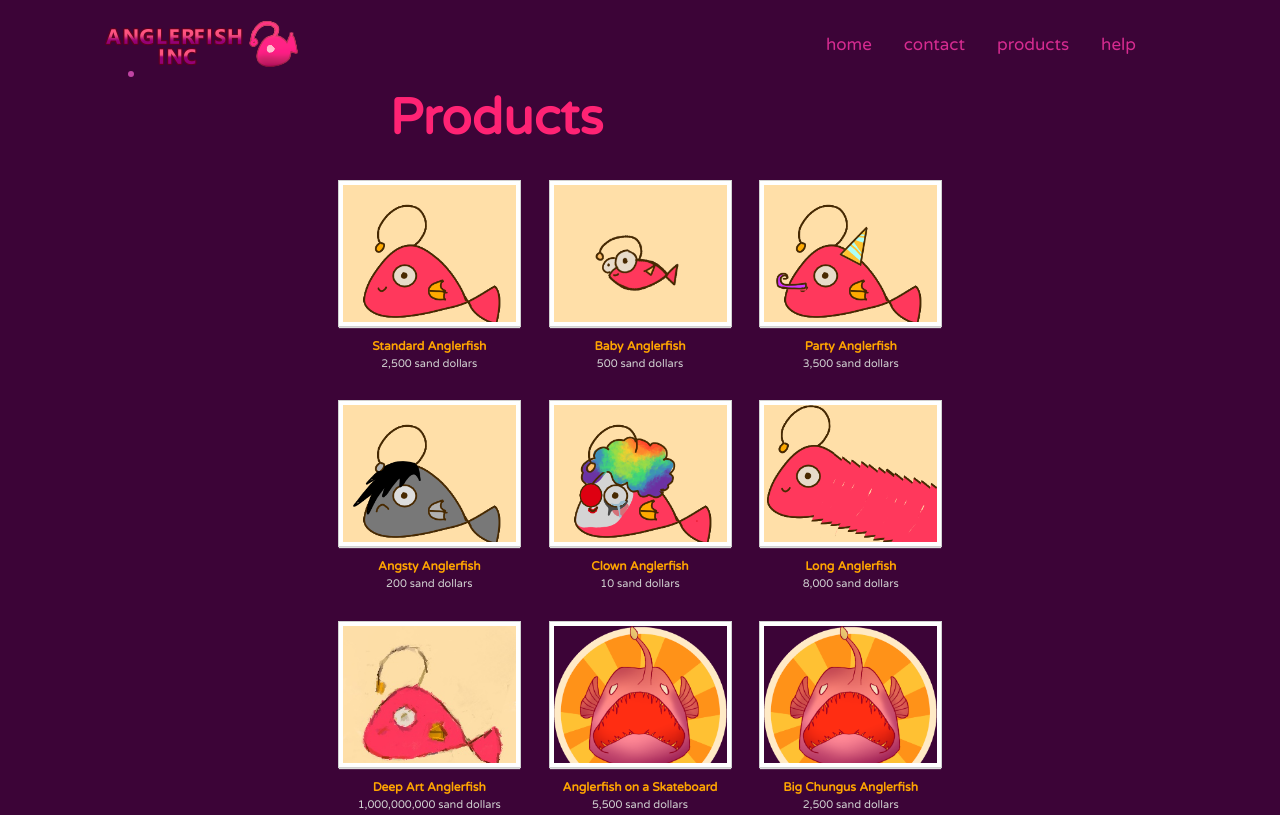
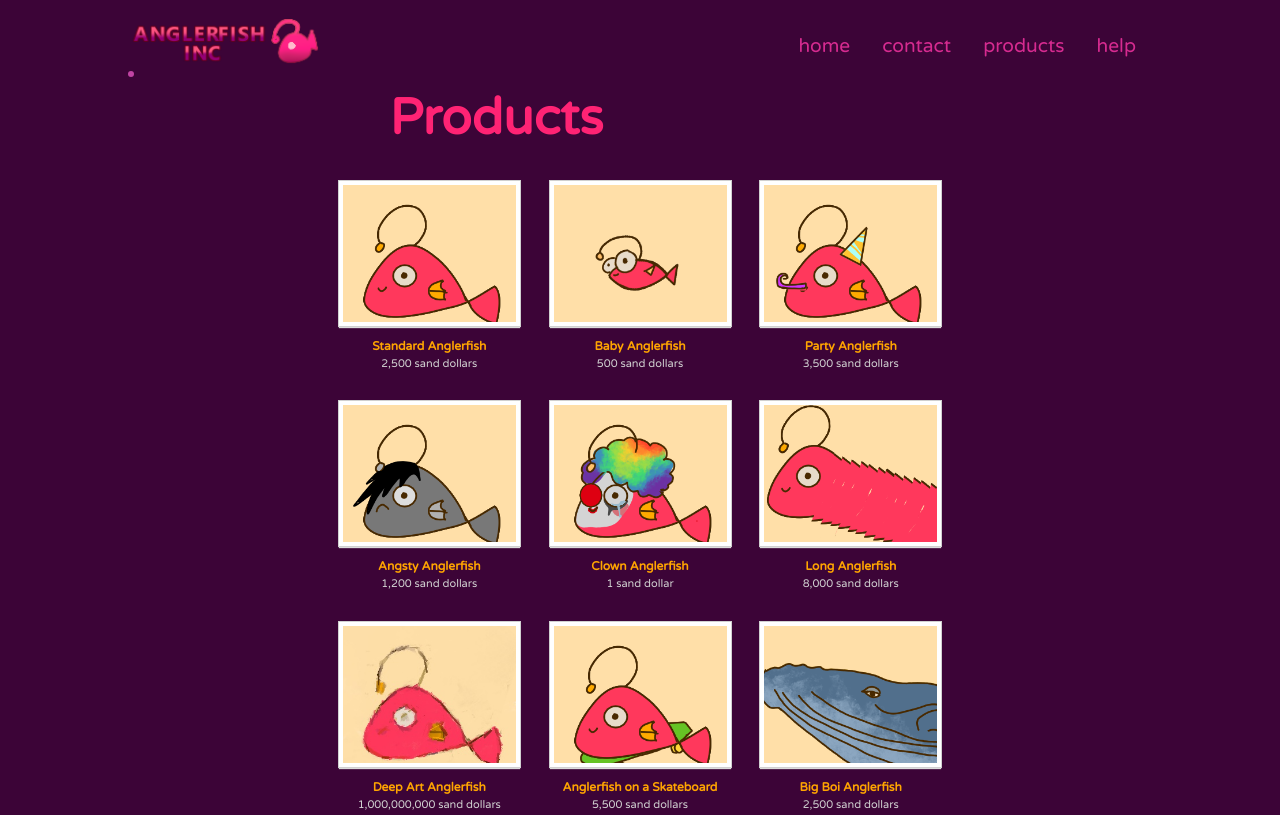
Before and after one commit to blueMothy06/art109_final, a plain HTML site: page pages/products.html in a window 1280 px wide. Shown: the top 815 px of the page. Drawn offline with Linux system fonts and the light colour scheme.

Commit message:
skateboard

```diff
--- a/css/style.css
+++ b/css/style.css
@@ -98,7 +98,7 @@
     text-align: center;
     padding: 14px 16px;
     text-decoration: none;
-    font-size: 17px;
+    font-size: 1.5vw;
   }
 
   .navbar a:hover {
@@ -112,10 +112,9 @@
 
   #logo{
     position:absolute;
-    top:20px;
-    left:100px;
-    width:200px;
-    height:50px;
+    top:20%;
+    left:10%;
+    width:15%;
     overflow:hidden;
 }
 
@@ -167,6 +166,8 @@
 
 form {
   margin: 35px;
+  position: relative;
+    z-index: 1;
 }
 
 .contact-box {
--- a/pages/products.html
+++ b/pages/products.html
@@ -59,14 +59,14 @@
           <a href="#" style="background-image: url('../assets/imgs/ang_product4.png');"></a>
           <div class="details">
             <h3><a href="#">Angsty Anglerfish</a></h3>
-            <p class="image-author">200 sand dollars</p>
+            <p class="image-author">1,200 sand dollars</p>
           </div>
         </li>
         <li>
           <a href="#" style="background-image: url('../assets/imgs/ang_product5.png');"></a>
           <div class="details">
             <h3><a href="#">Clown Anglerfish</a></h3>
-            <p class="image-author">10 sand dollars</p>
+            <p class="image-author">1 sand dollar</p>
           </div>
         </li>
         <li>
@@ -85,16 +85,16 @@
           </div>
         </li>
         <li>
-          <a href="#" style="background-image: url('../assets/home.png');"></a>
+          <a href="#" style="background-image: url('../assets/imgs/ang_product8.png');"></a>
           <div class="details">
             <h3><a href="#">Anglerfish on a Skateboard</a></h3>
             <p class="image-author">5,500 sand dollars</p>
           </div>
         </li>
         <li>
-          <a href="#" style="background-image: url('../assets/home.png');"></a>
+          <a href="#" style="background-image: url('../assets/imgs/ang_product9.png');"></a>
           <div class="details">
-            <h3><a href="#">Big Chungus Anglerfish</a></h3>
+            <h3><a href="#">Big Boi Anglerfish</a></h3>
             <p class="image-author">2,500 sand dollars</p>
           </div>
         </li>
```
Also changed, not shown: index.html (+1 -1 lines), assets/imgs/ang_product8.png (added), assets/imgs/ang_product9.png (added).
